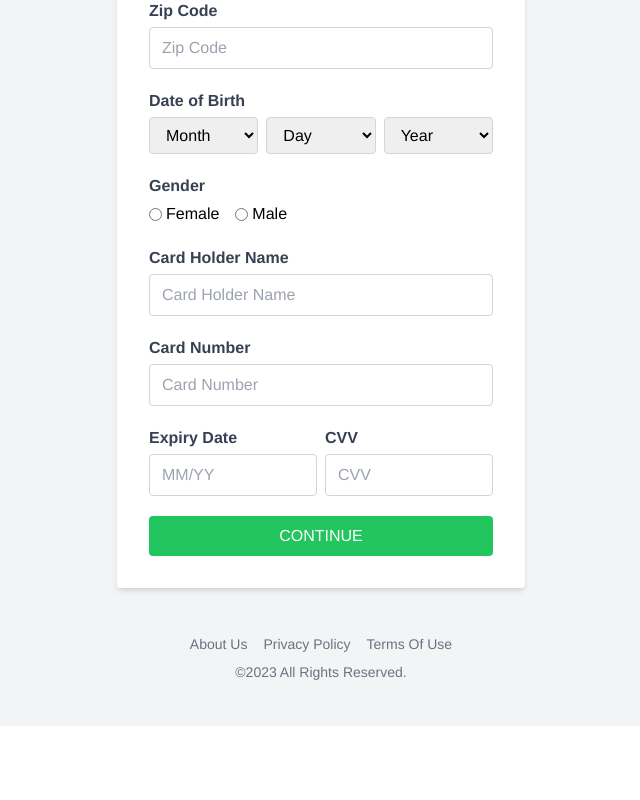
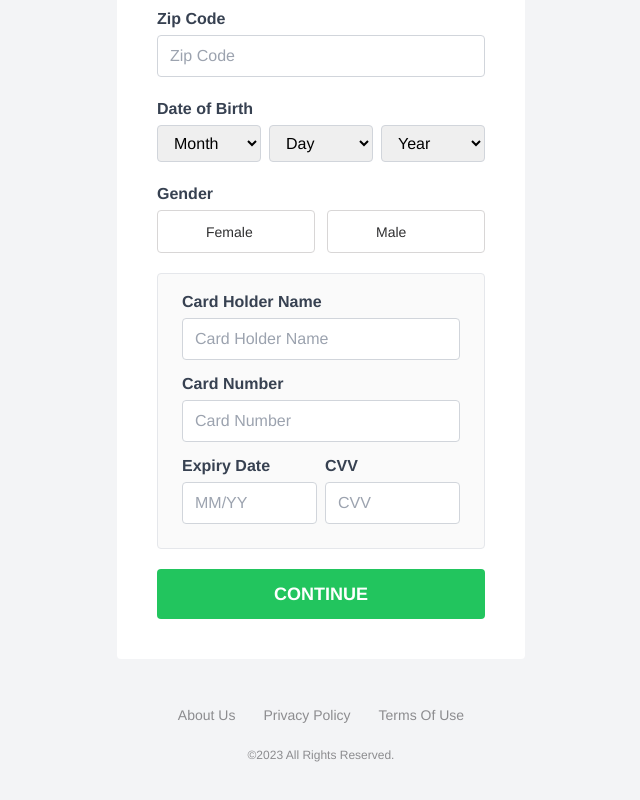
Before and after one commit to ugniusramanauskas/car-rental-insurance-form, a Vue app: page /checkout in a window 1280 px wide. Shown: the part 362-1162 px from the top of the page, without its empty margins (319-959 px from the left). Before the commit the page ends 1088 px from the top, so only its background shows below. Built offline with nearby package versions, Linux system fonts and the light colour scheme.

Commit message:
Refactor AppFooter and CheckoutPage components for improved styling and layout

```diff
--- a/src/components/AppFooter.vue
+++ b/src/components/AppFooter.vue
@@ -1,11 +1,13 @@
 <template>
-  <footer class="text-center text-sm text-gray-500 py-[10px]">
-    <nav class="space-x-4">
+  <footer
+    class="text-center text-sm font-normal text-[#8C8C8F] py-[10px] grid grid-cols-1 gap-5 font-open"
+  >
+    <nav class="flex justify-center gap-[28px] text-[14px]">
       <a href="#">About Us</a>
       <a href="#">Privacy Policy</a>
       <a href="#">Terms Of Use</a>
     </nav>
-    <div class="mt-2">©2023 All Rights Reserved.</div>
+    <div class="text-[12px]">©2023 All Rights Reserved.</div>
   </footer>
 </template>
 
--- a/src/pages/CheckoutPage.vue
+++ b/src/pages/CheckoutPage.vue
@@ -1,11 +1,13 @@
 <template>
-  <div class="min-h-screen bg-gray-100 flex flex-col gap-9 pb-[34px]">
+  <div
+    class="min-h-screen bg-gray-100 flex flex-col gap-9 pb-[34px] font-helvetica"
+  >
     <AppHeader />
 
     <main class="flex-grow flex items-center justify-center">
       <form
         @submit.prevent="submit"
-        class="bg-white p-8 rounded shadow-md w-full max-w-[408px]"
+        class="bg-white p-10 rounded w-full max-w-[408px]"
       >
         <h2 class="text-xl font-bold mb-6 text-center">
           Get your Car Insurance for $9.99
@@ -94,18 +96,66 @@
             label="Gender"
             :error="v$.gender.$error ? 'Please select your gender' : undefined"
           >
-            <div class="flex gap-4">
-              <label class="flex items-center gap-1">
-                <input v-model="form.gender" type="radio" value="female" />
-                Female
+            <div class="grid grid-cols-2 gap-3">
+              <label
+                class="flex relative grow items-center justify-start gap-2 px-6 py-2 border rounded cursor-pointer transition-all text-sm font-medium focus:outline-none h-[43px]"
+                :class="{
+                  'bg-[#2888E0] text-white border-[#2888E0]':
+                    form.gender === 'female',
+                  'text-gray-900 bg-white border-[#D8D6D6]':
+                    form.gender !== 'female',
+                }"
+              >
+                <span
+                  class="w-4 h-4 rounded-full border-4 flex items-center justify-center peer-checked:bg-white border-white shadow-custom-glow peer-checked:shadow-glow-soft transition-all"
+                >
+                  <span
+                    class="w-2 h-2 rounded-full bg-[#2888E0] peer-checked:block hidden"
+                  ></span>
+                </span>
+                <input
+                  v-model="form.gender"
+                  type="radio"
+                  value="female"
+                  class="sr-only peer"
+                />
+                <span class="text-[#2F2F30] peer-checked:text-white font-normal"
+                  >Female</span
+                >
               </label>
-              <label class="flex items-center gap-1">
-                <input v-model="form.gender" type="radio" value="male" />
-                Male
+
+              <label
+                class="flex relative grow items-center justify-start gap-2 px-6 py-2 border rounded cursor-pointer transition-all text-sm font-medium focus:outline-none h-[43px]"
+                :class="{
+                  'bg-[#2888E0] text-white border-[#2888E0]':
+                    form.gender === 'male',
+                  'text-gray-900 bg-white border-[#D8D6D6]':
+                    form.gender !== 'male',
+                }"
+              >
+                <span
+                  class="w-4 h-4 rounded-full border-4 flex items-center justify-center peer-checked:bg-white border-white shadow-custom-glow peer-checked:shadow-glow-soft transition-all"
+                >
+                  <span
+                    class="w-2 h-2 rounded-full bg-[#2888E0] peer-checked:block hidden"
+                  ></span>
+                </span>
+                <input
+                  v-model="form.gender"
+                  type="radio"
+                  value="male"
+                  class="sr-only peer"
+                />
+                <span class="text-[#2F2F30] peer-checked:text-white font-normal"
+                  >Male</span
+                >
               </label>
             </div>
           </FormField>
 
+          <div
+            class="border pt-4 px-6 pb-6 bg-[#FAFAFA] rounded grid grid-cols-1 gap-3"
+          >
             <FormField
               label="Card Holder Name"
               :error="
@@ -168,12 +218,13 @@
                 />
               </FormField>
             </div>
+          </div>
 
           <button
             type="submit"
-            class="w-full bg-green-500 text-white py-2 rounded hover:bg-green-600"
+            class="w-full bg-[#22C55E] text-white py-2 rounded hover:bg-green-600 h-[50px]"
           >
-            CONTINUE
+            <span class="text-[18px] font-semibold">CONTINUE</span>
           </button>
         </div>
       </form>
```
Lines whose indentation alone changed are shown as unchanged.
